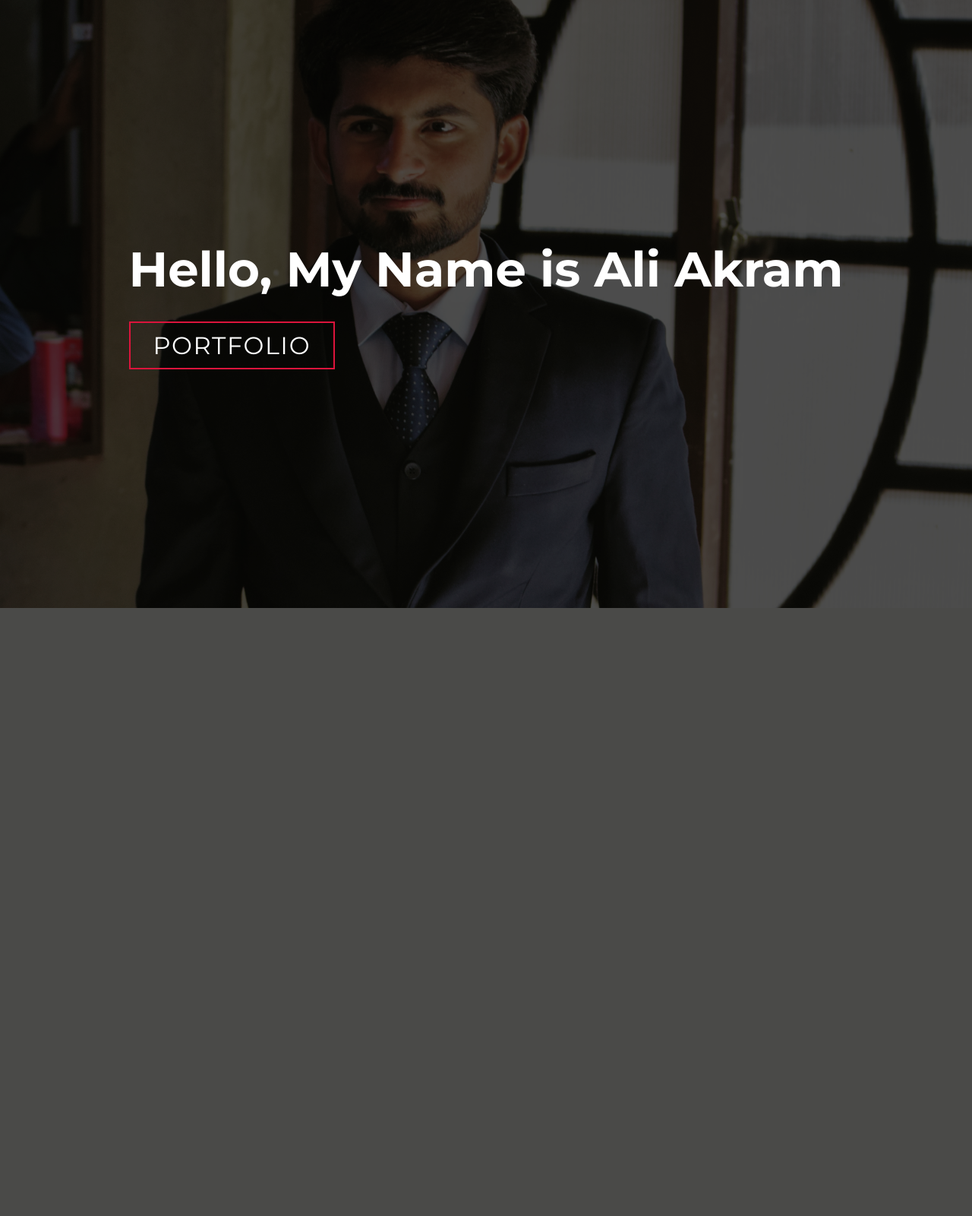
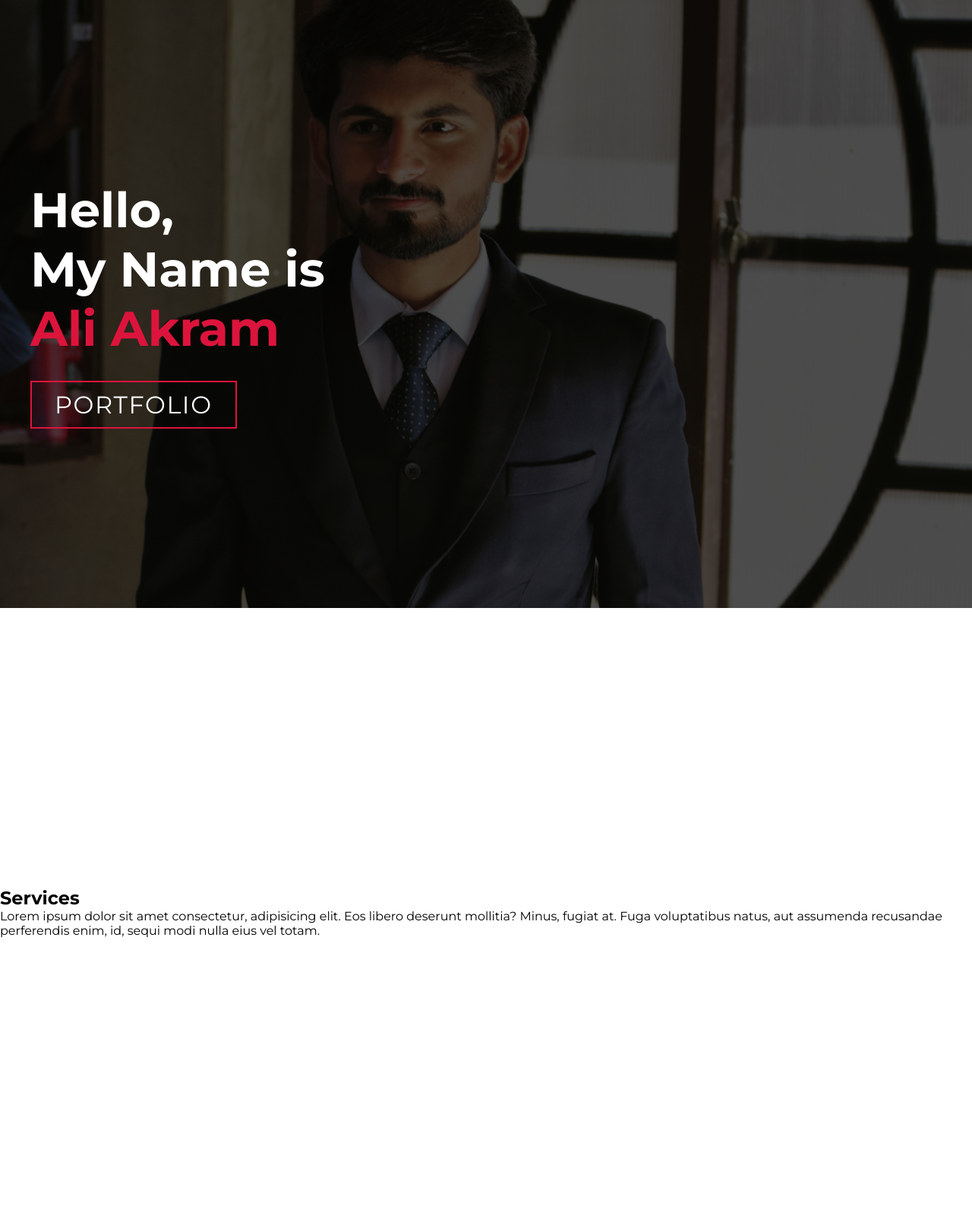
Before and after one commit to iamaliakram/Project-p-1, a PHP site: page / in a window 1280 px wide. Shown: the whole page at 76% size. Before the commit the page ends 800 px from the top, so only its background shows below. Run offline with PHP 8.4, Linux system fonts and the light colour scheme.

Commit message:
services section css remaining

```diff
--- a/index.html
+++ b/index.html
@@ -10,10 +10,26 @@
     <section id="hero">
       <div class="hero container">
         <div>
-          <h1>Hello, My Name is Ali Akram</h1>
+          <h1>Hello,<span></span></h1>
+          <h1>My Name is <span></span></h1>
+          <h1>Ali Akram <span></span></h1>
           <a href="#" type="button" class="cta">Portfolio</a>
         </div>
       </div>
     </section>
+    <section id="services">
+      <div class="service container">
+        <div class="service-top">
+          <h1 class="service-title">Serv<span>i</span>ces</h1>
+          <p>
+            Lorem ipsum dolor sit amet consectetur, adipisicing elit. Eos libero
+            deserunt mollitia? Minus, fugiat at. Fuga voluptatibus natus, aut
+            assumenda recusandae perferendis enim, id, sequi modi nulla eius vel
+            totam.
+          </p>
+        </div>
+        <div class="services-bottom"></div>
+      </div>
+    </section>
   </body>
 </html>
--- a/style.css
+++ b/style.css
@@ -36,12 +36,49 @@
   opacity: 0.7;
   z-index: -1;
 }
+#hero .hero {
+  max-width: 1200px;
+  padding: 0;
+  margin: 0 auto;
+  justify-content: flex-start;
+}
+#hero h1:nth-child(1) {
+  animation-delay: 1s;
+}
+#hero h1:nth-child(2) {
+  animation-delay: 2s;
+}
+#hero h1:nth-child(3) {
+  animation: text_reveal_name 0.5s ease forwards;
+  animation-delay: 3s;
+}
 #hero h1 {
   display: block;
   width: fit-content;
   font-size: 4rem;
   position: relative;
-  color: white;
+  color: transparent;
+  animation: text_reveal 0.5s ease forwards;
+  animation-delay: 1s;
+}
+#hero h1:nth-child(1) span {
+  animation-delay: 0.5s;
+}
+#hero h1:nth-child(2) span {
+  animation-delay: 1.5s;
+}
+#hero h1:nth-child(3) span {
+  animation-delay: 2.5s;
+}
+#hero h1 span {
+  position: absolute;
+  top: 0;
+  left: 0;
+  height: 100%;
+  width: 0;
+  background-color: crimson;
+  animation: text_reveal_box 1s ease;
+  animation-delay: 0.3s;
 }
 #hero .cta {
   display: inline-block;
@@ -60,3 +97,24 @@
   color: white;
   background-color: crimson;
 }
+@keyframes text_reveal_box {
+  50% {
+    width: 100%;
+    left: 0;
+  }
+  100% {
+    width: 0;
+    left: 100%;
+  }
+}
+@keyframes text_reveal {
+  100% {
+    color: white;
+  }
+}
+@keyframes text_reveal_name {
+  100% {
+    color: crimson;
+    font-weight: 500px;
+  }
+}
```
